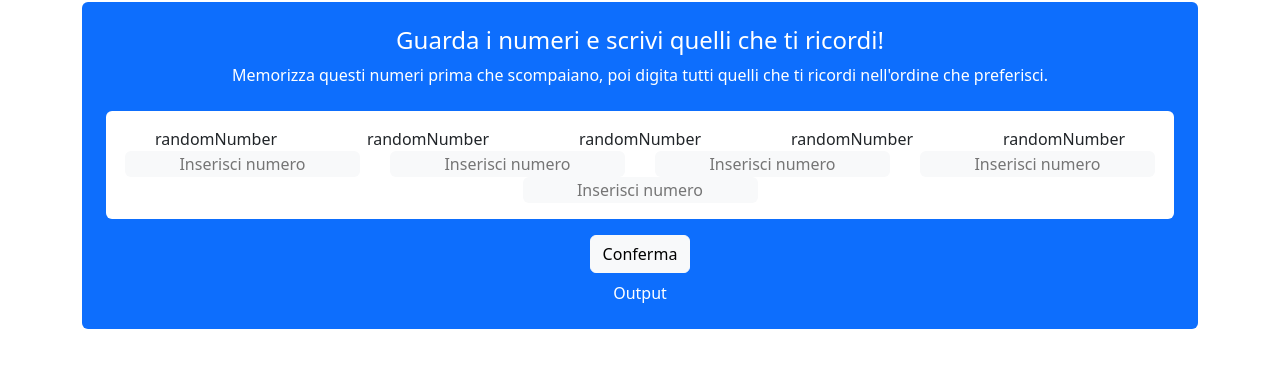
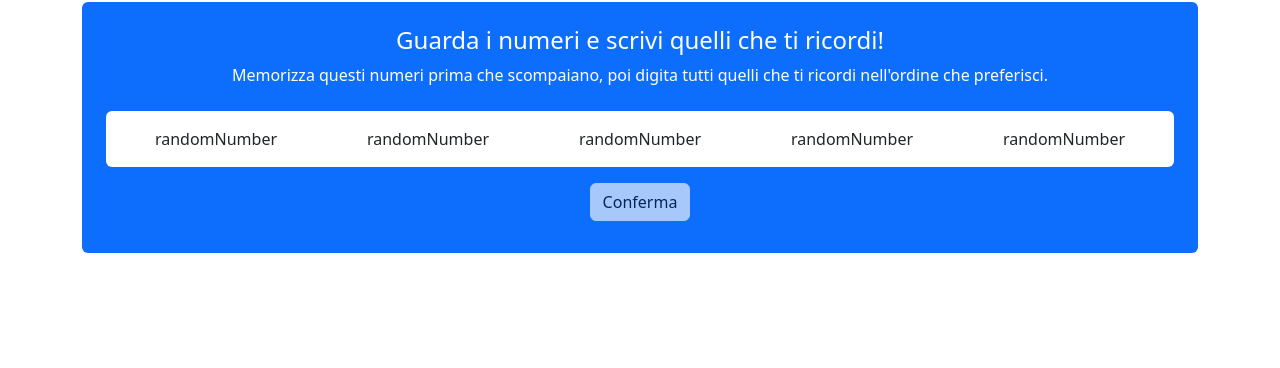
Before and after one commit to CamilloRosanio/js-simon, a plain HTML site: page index.html in a window 1280 px wide. Shown: the part 86-454 px from the top of the page. Drawn offline with nearby package versions, Linux system fonts and the light colour scheme.

Commit message:
HTML aggiunta classi display elementi dinamici

```diff
--- a/index.html
+++ b/index.html
@@ -84,7 +84,7 @@
                     </div>
 
                     <!-- INPUTS -->
-                    <div class="row justify-content-evenly">
+                    <div class="row justify-content-evenly d-none">
                         <div class="col text-center">
                             <input id="elementId" type="text" placeholder="Inserisci numero" class="rounded border-0 text-center bg-light" value="">
                         </div>
@@ -103,15 +103,18 @@
                     </div>
                 </div>
 
-                <!-- BUTTON + OUTPUT -->
+                <!-- RESULTS -->
+
+                 <!-- BUTTON -->
                  <div class="row">
                     <div class="col-12 text-center">
-                        <button class="btn btn-light">Conferma</button>
+                        <button class="btn btn-light" disabled>Conferma</button>
                     </div>
                  </div>
+                 <!-- OUTPUT -->
                  <div class="row">
                     <div class="col-12 text-center mt-2">
-                        <span class="text-white">Output</span>
+                        <span class="text-white d-none">Risultato ottenuto</span>
                     </div>
                  </div>
             </div>
```
